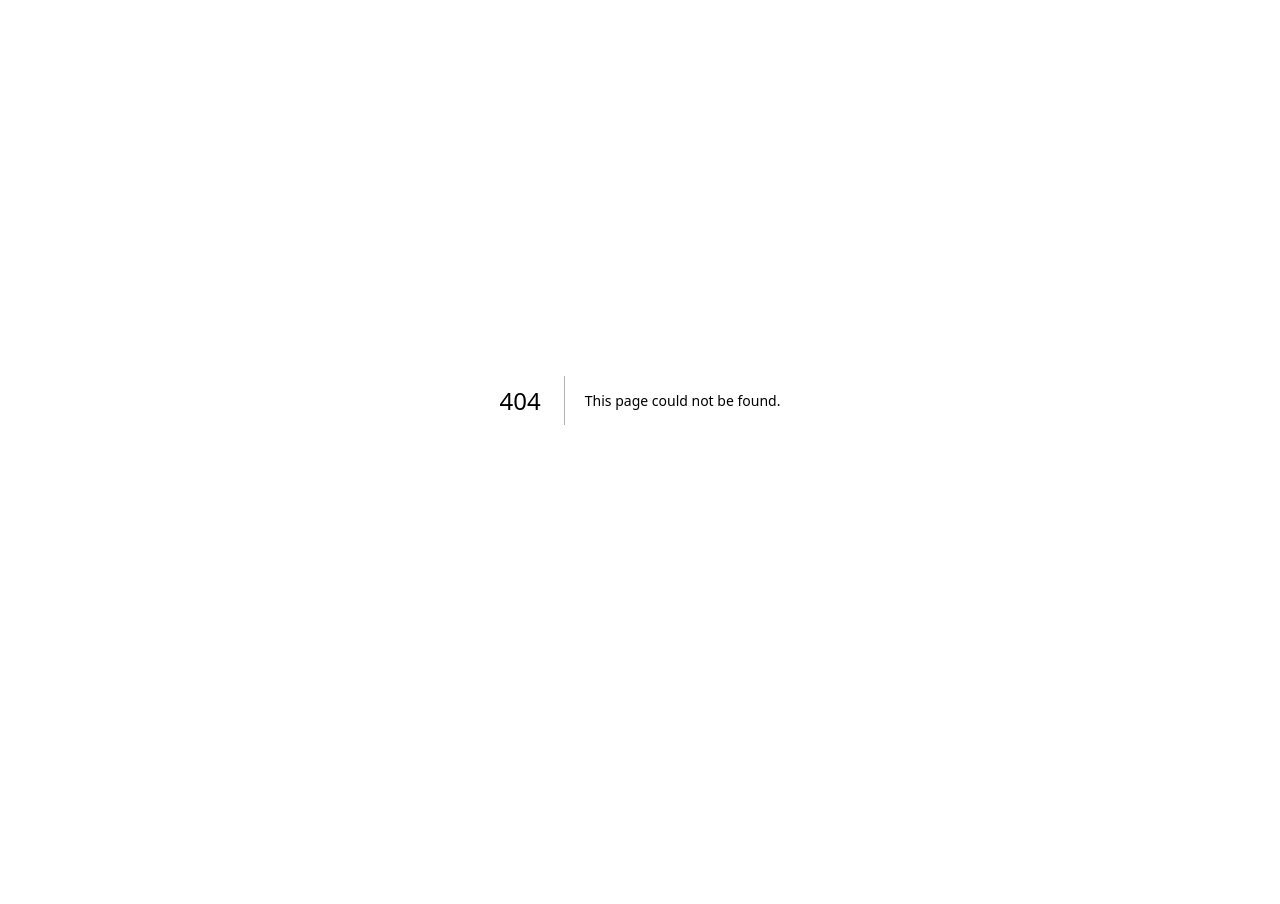
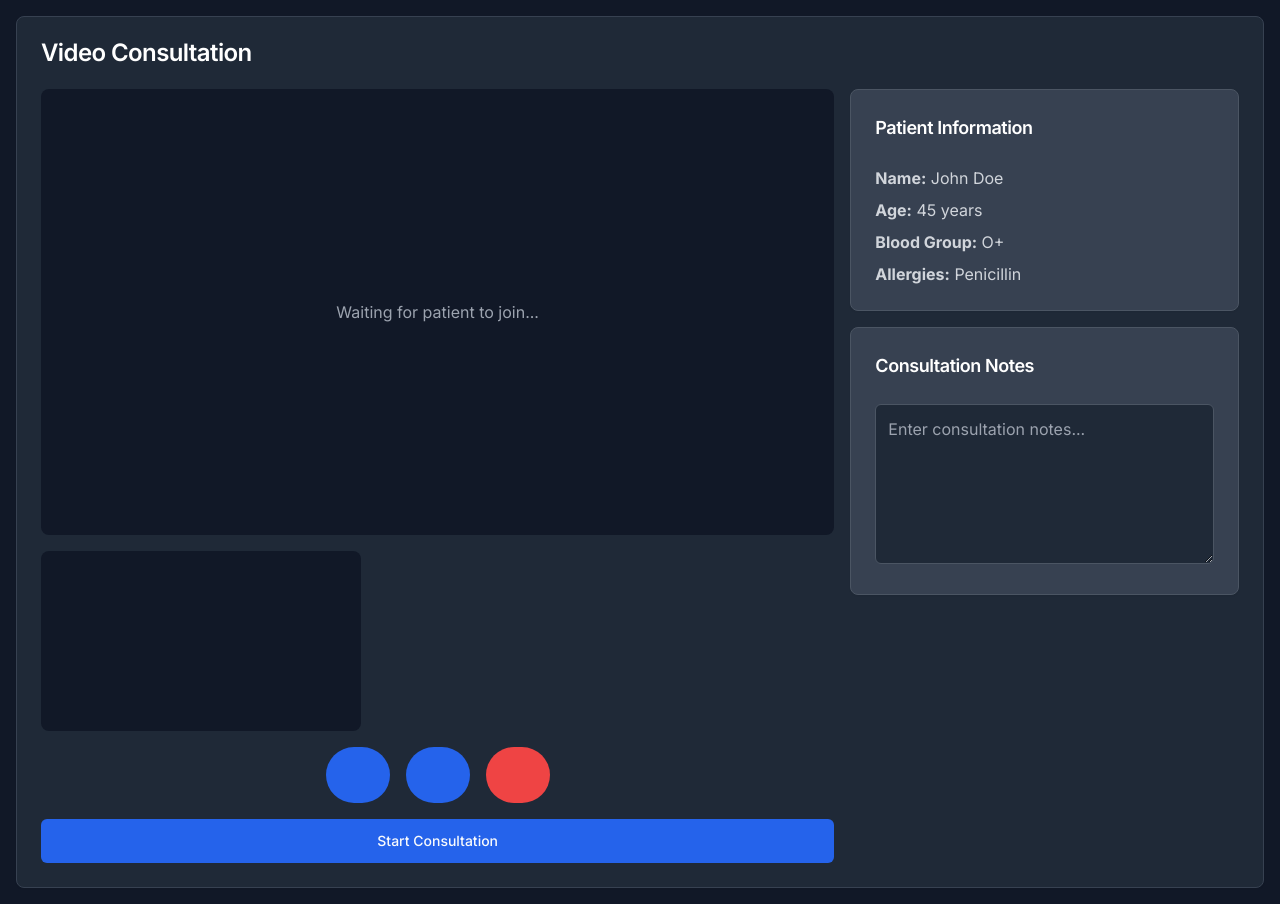
Before and after one commit to vaibhaviimcal-web/medicore-emr-v2, a Next.js app in the folder frontend/: page /telemedicine in a window 1280 px wide. Before the commit this address had no page. Before the commit the page ends 800 px from the top, so only its background shows below. Built offline with nearby package versions, Linux system fonts and the light colour scheme.

Commit message:
feat(frontend): Add telemedicine video call page

```diff
--- /dev/null
+++ b/frontend/src/app/telemedicine/page.tsx
@@ -0,0 +1,172 @@
+'use client'
+
+import { useState, useEffect, useRef } from 'react'
+import { Button } from '@/components/ui/button'
+import { Card, CardContent, CardHeader, CardTitle } from '@/components/ui/card'
+import { Video, VideoOff, Mic, MicOff, PhoneOff } from 'lucide-react'
+
+export default function TelemedicinePage() {
+  const [isVideoOn, setIsVideoOn] = useState(true)
+  const [isAudioOn, setIsAudioOn] = useState(true)
+  const [isCallActive, setIsCallActive] = useState(false)
+  const localVideoRef = useRef<HTMLVideoElement>(null)
+  const remoteVideoRef = useRef<HTMLVideoElement>(null)
+
+  useEffect(() => {
+    if (isCallActive) {
+      startVideoCall()
+    }
+  }, [isCallActive])
+
+  const startVideoCall = async () => {
+    try {
+      const stream = await navigator.mediaDevices.getUserMedia({
+        video: true,
+        audio: true
+      })
+
+      if (localVideoRef.current) {
+        localVideoRef.current.srcObject = stream
+      }
+    } catch (error) {
+      console.error('Error accessing media devices:', error)
+    }
+  }
+
+  const toggleVideo = () => {
+    setIsVideoOn(!isVideoOn)
+    if (localVideoRef.current?.srcObject) {
+      const stream = localVideoRef.current.srcObject as MediaStream
+      stream.getVideoTracks().forEach(track => {
+        track.enabled = !isVideoOn
+      })
+    }
+  }
+
+  const toggleAudio = () => {
+    setIsAudioOn(!isAudioOn)
+    if (localVideoRef.current?.srcObject) {
+      const stream = localVideoRef.current.srcObject as MediaStream
+      stream.getAudioTracks().forEach(track => {
+        track.enabled = !isAudioOn
+      })
+    }
+  }
+
+  const endCall = () => {
+    if (localVideoRef.current?.srcObject) {
+      const stream = localVideoRef.current.srcObject as MediaStream
+      stream.getTracks().forEach(track => track.stop())
+    }
+    setIsCallActive(false)
+  }
+
+  return (
+    <div className="min-h-screen bg-gray-900 p-4">
+      <div className="max-w-7xl mx-auto">
+        <Card className="bg-gray-800 border-gray-700">
+          <CardHeader>
+            <CardTitle className="text-white">Video Consultation</CardTitle>
+          </CardHeader>
+          <CardContent>
+            <div className="grid grid-cols-1 lg:grid-cols-3 gap-4">
+              {/* Video Area */}
+              <div className="lg:col-span-2 space-y-4">
+                {/* Remote Video */}
+                <div className="relative bg-gray-900 rounded-lg overflow-hidden aspect-video">
+                  <video
+                    ref={remoteVideoRef}
+                    autoPlay
+                    playsInline
+                    className="w-full h-full object-cover"
+                  />
+                  {!isCallActive && (
+                    <div className="absolute inset-0 flex items-center justify-center">
+                      <p className="text-gray-400">Waiting for patient to join...</p>
+                    </div>
+                  )}
+                </div>
+
+                {/* Local Video */}
+                <div className="relative bg-gray-900 rounded-lg overflow-hidden aspect-video max-w-xs">
+                  <video
+                    ref={localVideoRef}
+                    autoPlay
+                    playsInline
+                    muted
+                    className="w-full h-full object-cover"
+                  />
+                </div>
+
+                {/* Controls */}
+                <div className="flex justify-center gap-4">
+                  <Button
+                    size="lg"
+                    variant={isVideoOn ? 'default' : 'destructive'}
+                    onClick={toggleVideo}
+                    className="rounded-full w-14 h-14"
+                  >
+                    {isVideoOn ? <Video /> : <VideoOff />}
+                  </Button>
+                  <Button
+                    size="lg"
+                    variant={isAudioOn ? 'default' : 'destructive'}
+                    onClick={toggleAudio}
+                    className="rounded-full w-14 h-14"
+                  >
+                    {isAudioOn ? <Mic /> : <MicOff />}
+                  </Button>
+                  <Button
+                    size="lg"
+                    variant="destructive"
+                    onClick={endCall}
+                    className="rounded-full w-14 h-14"
+                  >
+                    <PhoneOff />
+                  </Button>
+                </div>
+
+                {!isCallActive && (
+                  <Button
+                    onClick={() => setIsCallActive(true)}
+                    className="w-full"
+                    size="lg"
+                  >
+                    Start Consultation
+                  </Button>
+                )}
+              </div>
+
+              {/* Patient Info & Notes */}
+              <div className="space-y-4">
+                <Card className="bg-gray-700 border-gray-600">
+                  <CardHeader>
+                    <CardTitle className="text-white text-lg">Patient Information</CardTitle>
+                  </CardHeader>
+                  <CardContent className="text-gray-300 space-y-2">
+                    <p><strong>Name:</strong> John Doe</p>
+                    <p><strong>Age:</strong> 45 years</p>
+                    <p><strong>Blood Group:</strong> O+</p>
+                    <p><strong>Allergies:</strong> Penicillin</p>
+                  </CardContent>
+                </Card>
+
+                <Card className="bg-gray-700 border-gray-600">
+                  <CardHeader>
+                    <CardTitle className="text-white text-lg">Consultation Notes</CardTitle>
+                  </CardHeader>
+                  <CardContent>
+                    <textarea
+                      className="w-full h-40 p-3 bg-gray-800 text-white rounded-md border border-gray-600"
+                      placeholder="Enter consultation notes..."
+                    />
+                  </CardContent>
+                </Card>
+              </div>
+            </div>
+          </CardContent>
+        </Card>
+      </div>
+    </div>
+  )
+}
```
